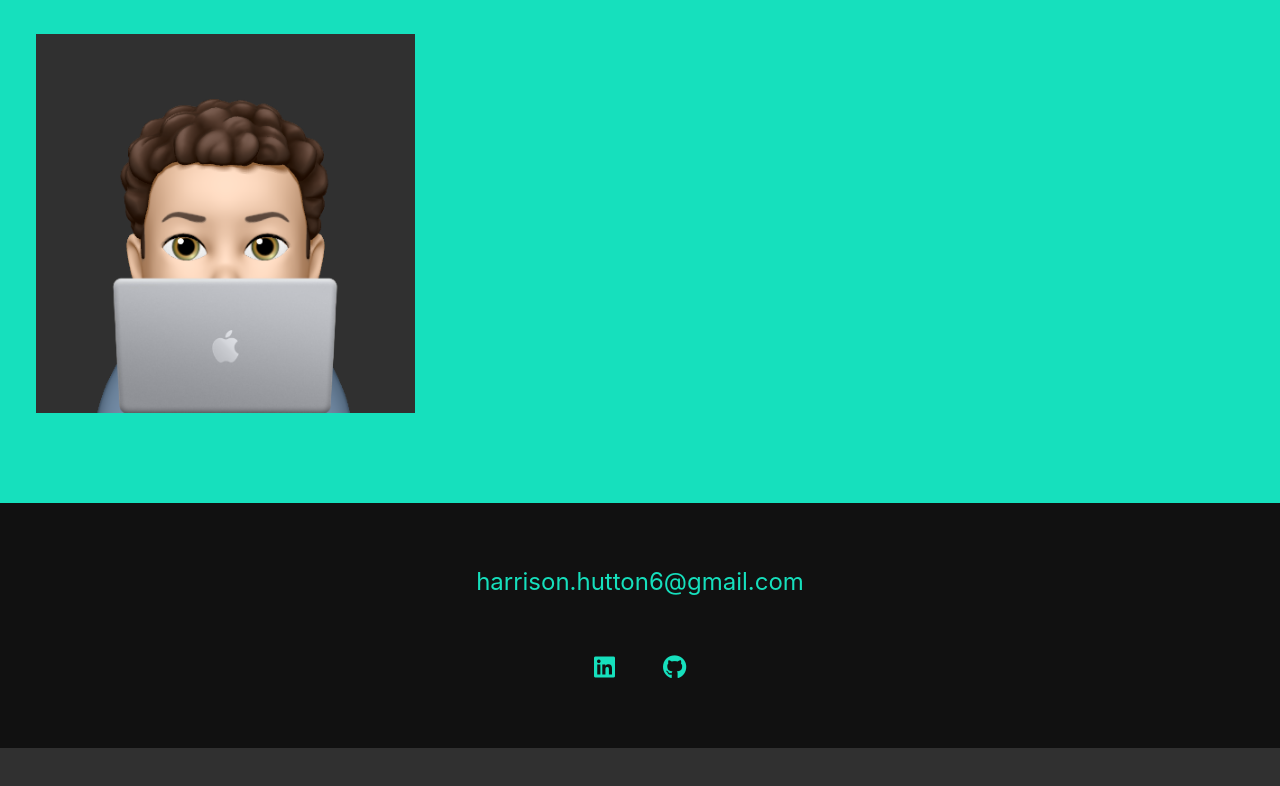
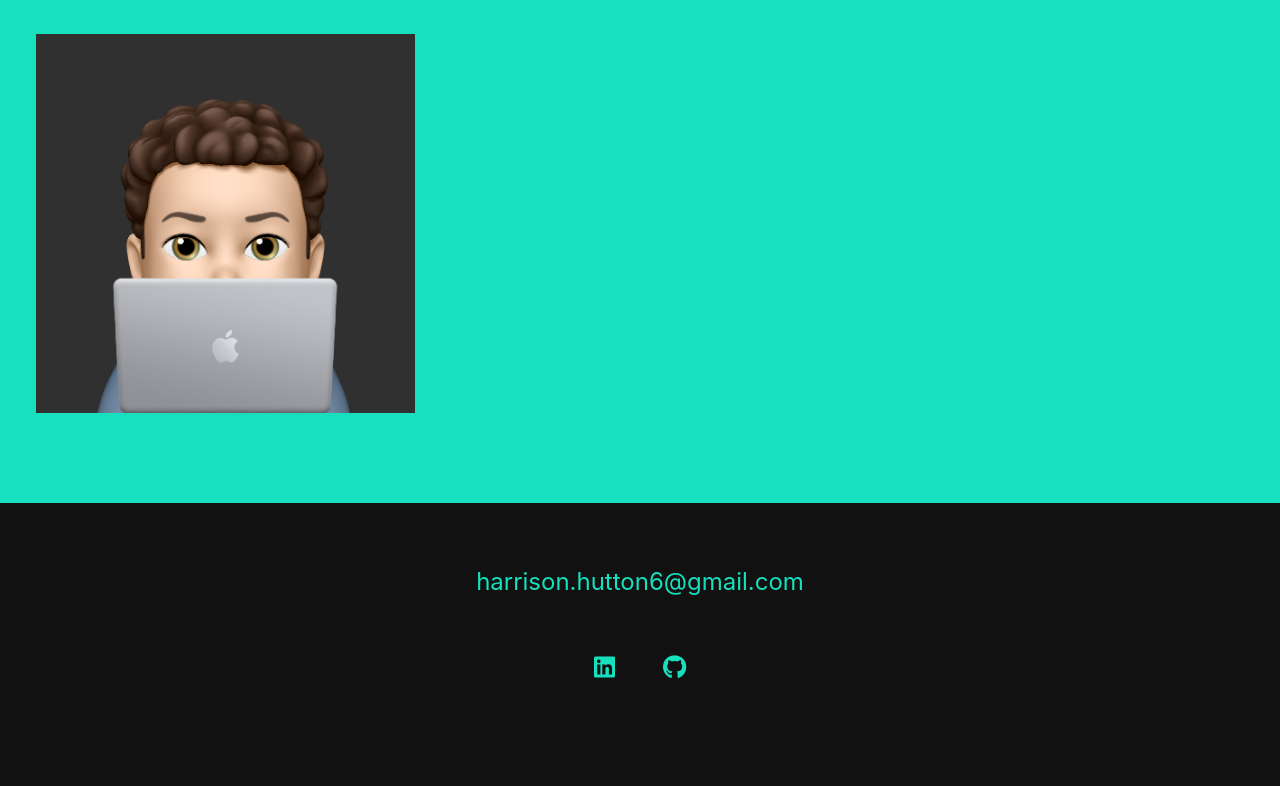
Before and after one commit to HarrisonHutton/harrisonhutton.dev, an Angular app: page / in a window 1280 px wide. Shown: the part 3323-4109 px from the top of the page. Before the commit the page ends 4071 px from the top, so only its background shows below. Built offline with nearby package versions, Linux system fonts and the light colour scheme.

Commit message:
💄 Increase bottom padding to 4.5em

```diff
--- a/src/app/footer/footer.component.scss
+++ b/src/app/footer/footer.component.scss
@@ -3,7 +3,7 @@
     color: var(--clr-accent);
     font-size: var(--fs-h3);
     text-align: center;
-    padding: 2.5em 0;
+    padding: 2.5em 0 4.5em;
 
     a {
         color: inherit;
```
